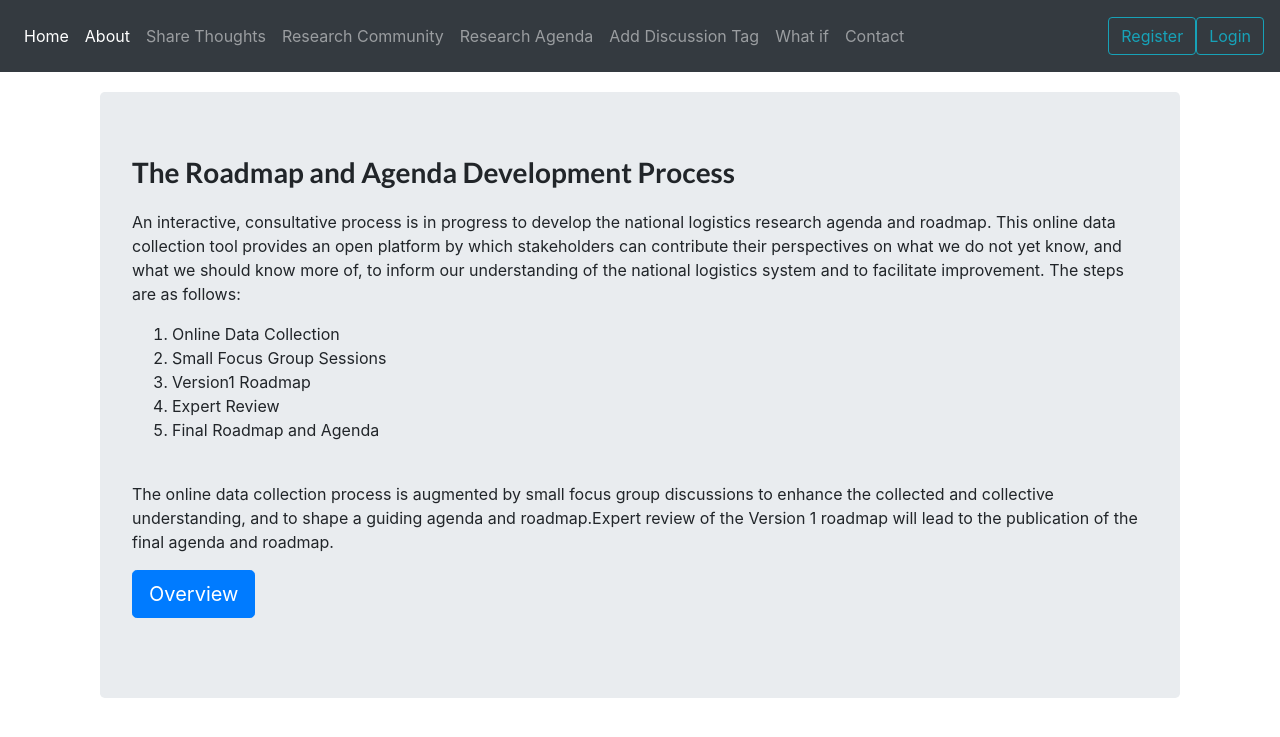
After one commit to dashney22/Logistics-Conversation, a Django app: page /process/ in a window 1280 px wide. The commit adds this page. Shown: the top 737 px of the page. Run offline with Django 3.2, Linux system fonts and the light colour scheme; some libraries are stand-ins or nearby versions.

Commit message:
Added new about-us pages

```diff
--- a/my_site/blog/templates/blog/includes/navbar.html
+++ b/my_site/blog/templates/blog/includes/navbar.html
@@ -1,6 +1,6 @@
 
 {% load static %}
-<nav class="navbar navbar-expand-lg navbar-dark bg-dark">
+<nav class="navbar navbar-expand-lg navbar-dark bg-dark py-3">
     <button class="navbar-toggler" type="button" data-toggle="collapse" data-target="#navbarSupportedContent" aria-controls="navbarSupportedContent" aria-expanded="false" aria-label="Toggle navigation">
       <span class="navbar-toggler-icon"></span>
     </button>
--- /dev/null
+++ b/my_site/blog/templates/blog/process.html
@@ -0,0 +1,32 @@
+{% extends 'blog/base.html'%}
+{% load static %}
+{% block css_file%}
+    <link rel="stylesheet" href="{% static 'blog/about.css'%}">
+
+{% endblock %}
+{% block content %}
+<div class="container" style="margin-top: 20px;">
+   <div class="jumbotron">
+
+       <h3 style="margin-bottom: 20px;">The Roadmap and Agenda Development Process</h3>
+
+       <p> An interactive, consultative process is in progress to develop the national logistics research agenda and roadmap.
+            This online data collection tool provides an open platform by which stakeholders can contribute their perspectives on what we do not yet know,
+             and what we should know more of, to inform our understanding of the national logistics system and to facilitate improvement. The steps are as follows:
+
+             <ol>
+                 <li> Online Data Collection</li>
+                 <li> Small Focus Group Sessions</li>
+                 <li> Version1 Roadmap</li>
+                 <li> Expert Review</li>
+                 <li> Final Roadmap and Agenda</li>
+             </ol>
+        </p> <br>
+        <p>The online data collection process is augmented by small focus group discussions to enhance the collected and collective understanding,
+             and to shape a guiding agenda and roadmap.Expert review of the Version 1 roadmap will lead to the publication of the final agenda and roadmap.</p>
+
+        <p><a class="btn btn-primary btn-lg" href="{% url 'about-us' %}" role="button">Overview</a></p>
+   </div>
+</div>
+
+{% endblock %}
--- a/my_site/blog/urls.py
+++ b/my_site/blog/urls.py
@@ -14,6 +14,7 @@ urlpatterns = [
     path("what-if/", views.what_if_view, name="what-if"),
     path("contact-us/", views.contact_us_view, name="contact-us"),
     path("about-us/", views.about_us_view, name="about-us"),
+    path("process/", views.about_us_process_view, name="process"),
     path("posts/<slug:slug>/edit", views.edit_post_view, name="edit-post-page"),
     path("register/", views.register_view, name="register-user"),
     path("login/",views.login_view, name="user-login"),
--- a/my_site/blog/views.py
+++ b/my_site/blog/views.py
@@ -242,7 +242,11 @@ def research_agenda_view(request):
 
 def about_us_view(request):
 
-    return render(request, "blog/about_us.html",)
+    return render(request, "blog/about.html",)
+
+def about_us_process_view(request):
+
+    return render(request, "blog/process.html",)
 
 def what_if_view(request):
 
```
Also changed, not shown: my_site/blog/templates/blog/about.html (added, +32 -0 lines).
